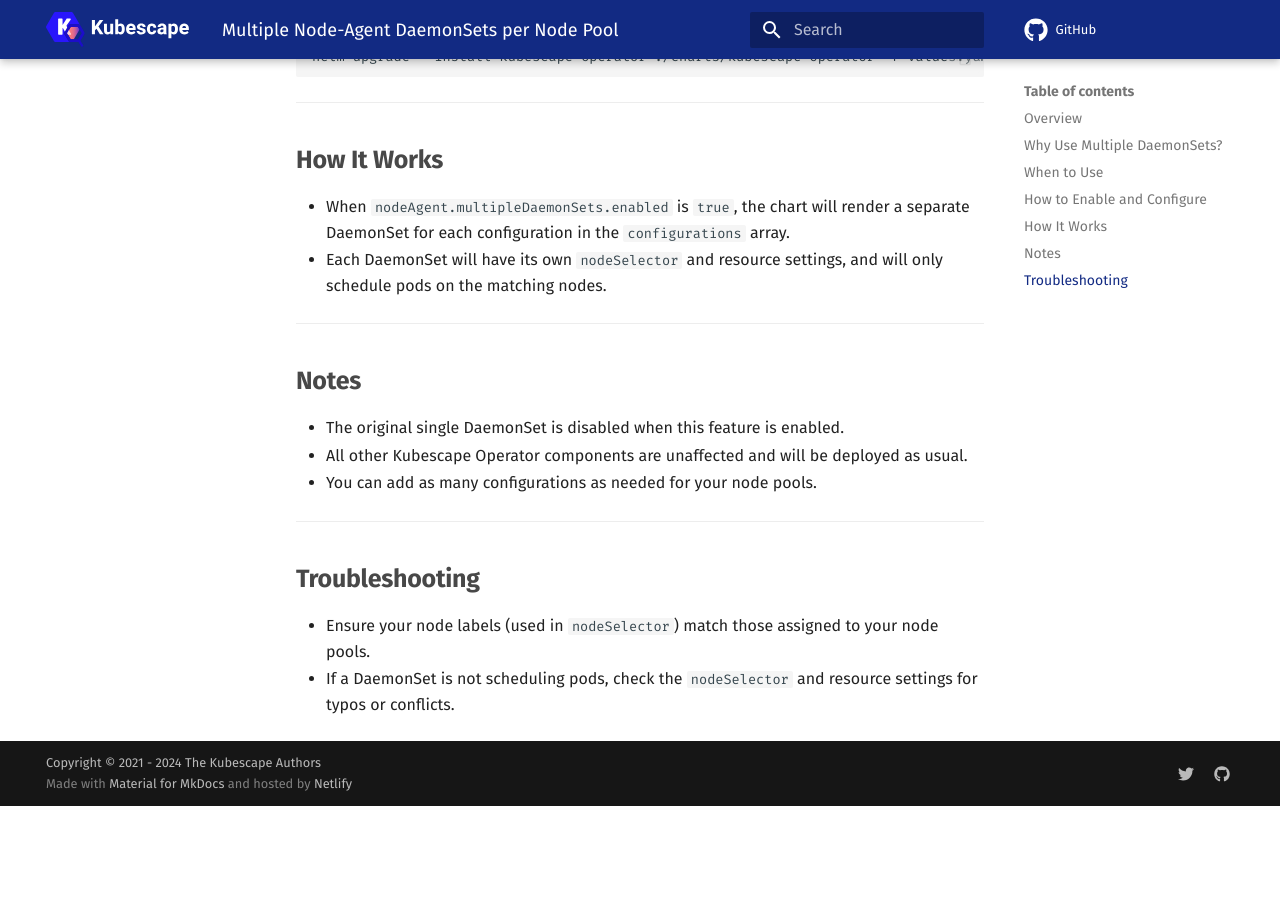
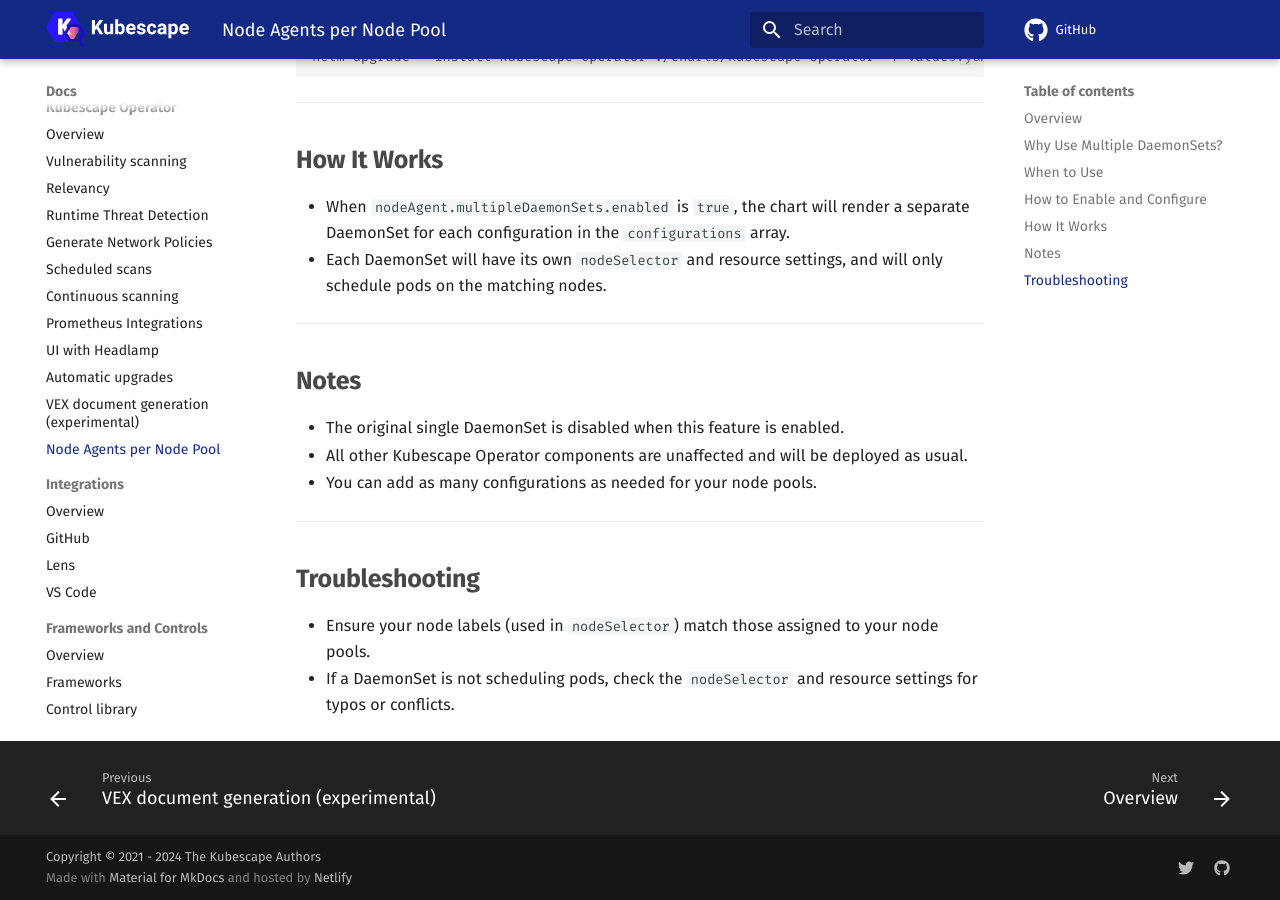
Before and after one commit to kubescape/kubescape.io, an MkDocs documentation site: the page built from docs/docs/operator/multiple-node-agent-per-node-pool.md, in a window 1280 px wide and 900 px high, scrolled down 2027 px. Built offline with MkDocs 1.6.1 and Material for MkDocs 9.7.7, drawn with Linux system fonts in a browser that asks for light colours; comment, search, counter and statistics services are not loaded; before the commit the page ends 2833 px from its top, so only the background shows below that.

Commit message:
multiple node agents deployment
Signed-off-by: Amir Malka <amirm@armosec.io>

```diff
--- a/mkdocs.yml
+++ b/mkdocs.yml
@@ -68,7 +68,7 @@
             - 'UI with Headlamp': 'docs/operator/ui-with-headlamp.md'
             - 'Automatic upgrades': 'docs/operator/automatic-release-upgrades.md'
             - 'VEX document generation (experimental)': 'docs/operator/generating-vex.md'
-            - 'Telemetry': 'docs/operator/telemetry.md'
+            - 'Node Agents per Node Pool': 'docs/operator/multiple-node-agent-per-node-pool.md'
         - Integrations:
             - 'Overview': 'docs/integrations/index.md'
             - 'GitHub': 'docs/integrations/github.md'
```
